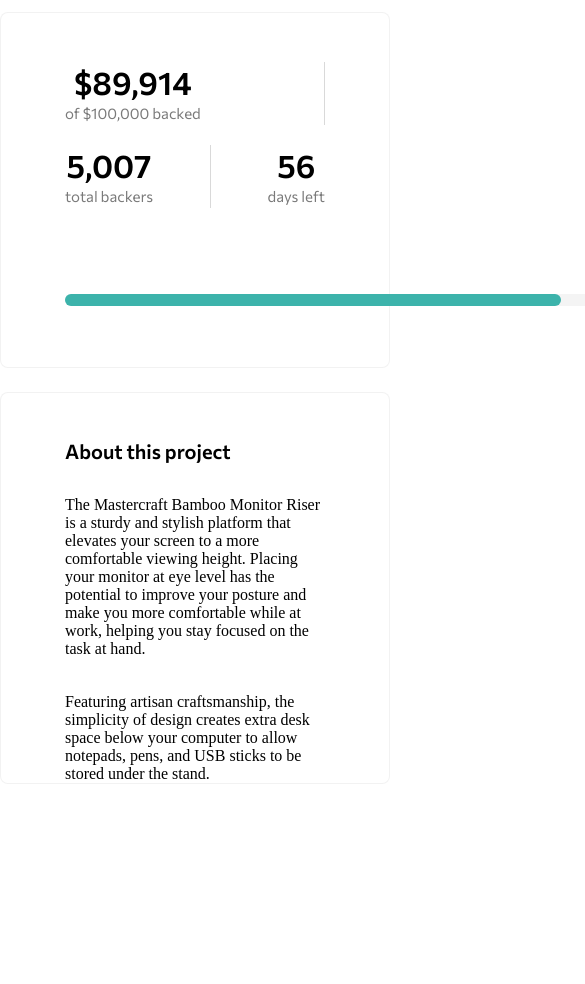
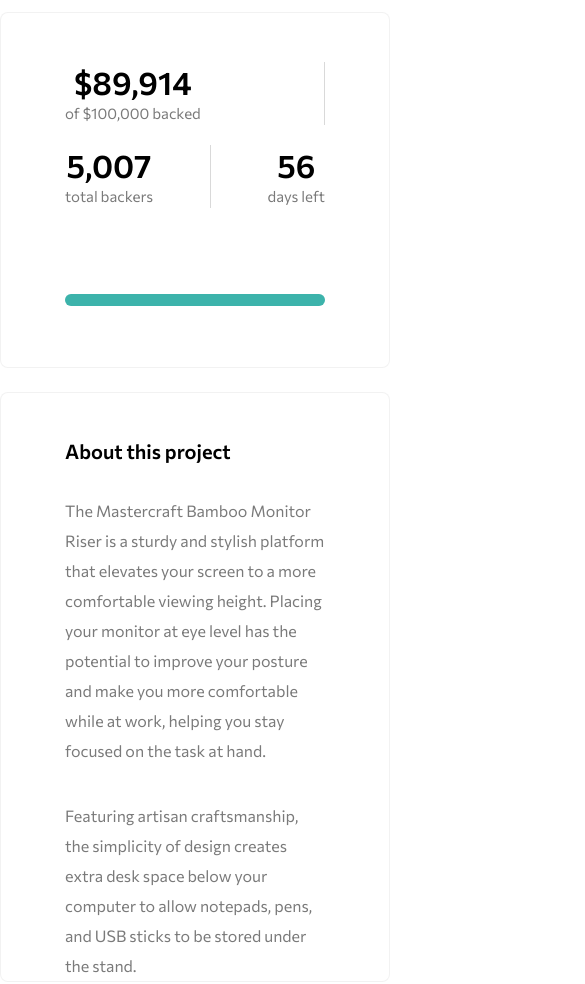
Before and after one commit to solijon010/second-s-exam, a plain HTML site: page index.html in a window 390 px wide. Shown: the part 753-1737 px from the top of the page, 585 px wide, since content can reach past the window. Before the commit the page ends 1653 px from the top, so only its background shows below. Drawn offline with Linux system fonts and the light colour scheme.

Commit message:
responisvelikga ozgartirish kiritildi

```diff
--- a/css/main.css
+++ b/css/main.css
@@ -47,6 +47,9 @@ html {
     overflow-x: hidden;
 }
 
+body {
+    overflow-x: hidden;
+}
 .container {
   width: 100%;
   max-width: 1150px;
@@ -304,6 +307,17 @@ main {
   display: flex;
   flex-direction: column;
   gap: 35px;
+
+  p {
+    color: rgba(122, 122, 122, 1);
+
+font-family: Commissioner;
+font-size: 16px;
+font-weight: 400;
+line-height: 30px;
+letter-spacing: 0px;
+text-align: left;
+  }
 }
 .about-project {
   padding-top: 48px;
@@ -313,6 +327,20 @@ main {
   font-weight: 600;
   line-height: 100%;
 }
+
+
+
+
+
+
+
+
+
+
+
+
+
+
 
 
 
@@ -337,4 +365,10 @@ main {
   .section__bambo-title {
     font-weight: 600;
   }
+  .progress-bar-main {
+    width: 100%;
+  }
+    .progress-bar {
+        width: 100%;
+    }
 }
```
